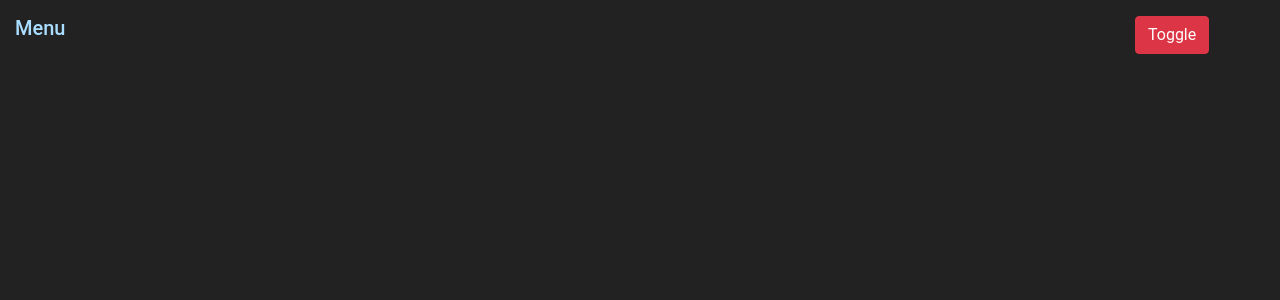
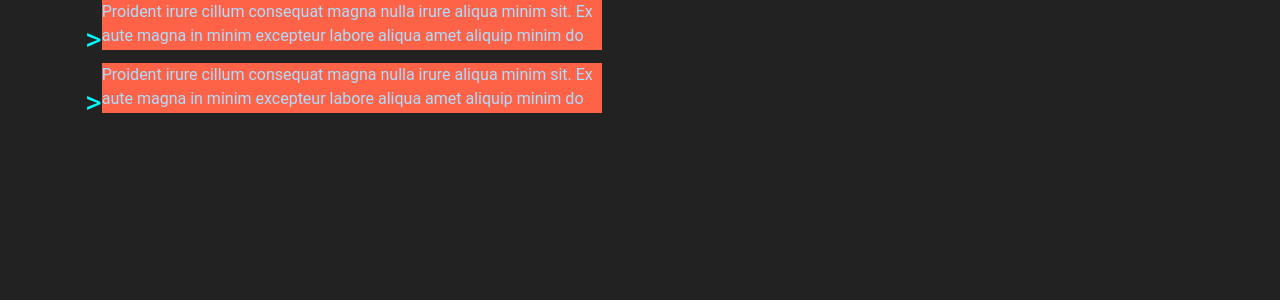
Before and after one commit to tomasz-konecki/react-webpack-scss, a React app: page / in a window 1280 px wide. Shown: the top 300 px of the page. Built offline with nearby package versions, Linux system fonts and the light colour scheme.

Commit message:
Updated code

```diff
--- a/src/App.js
+++ b/src/App.js
@@ -3,10 +3,11 @@ import "./scss/App.scss";
 import BootTest from "./components/BootTest";
 import ButtonTest from "./components/ButtonTest";
 import AnimatedMenu from "./components/AnimatedMenu";
+import AnimatedHeight from "./components/AnimatedHeight";
 
 const App = () => (
 	<div>
-		<AnimatedMenu />
+		<AnimatedHeight />
 	</div>
 );
 
--- a/src/components/AnimatedHeight.js
+++ b/src/components/AnimatedHeight.js
@@ -0,0 +1,47 @@
+import React, { Component } from "react";
+import "./AnimatedHeight.scss";
+
+class AnimatedHeight extends Component {
+	state = {
+		mangoClass: ""
+	};
+
+	handleClick = (e) => {
+		let mangoClass = this.state.mangoClass === "extended" ? "" : "extended";
+		this.setState({
+			mangoClass
+		});
+	};
+
+	render() {
+		return (
+			<div className="container">
+				<div className="icon" onClick={this.handleClick}>
+					>
+				</div>
+				<div className={[ "mango", this.state.mangoClass ].join(" ")}>
+					<p>
+						Proident irure cillum consequat magna nulla irure aliqua minim sit. Ex aute magna in minim excepteur labore
+						aliqua amet aliquip minim do fugiat occaecat ad. Lorem proident amet ea eu voluptate do laborum laborum
+						culpa occaecat. Consequat eu laborum aliqua esse duis elit anim excepteur laborum nulla voluptate. Qui minim
+						veniam labore enim minim ex consectetur ex fugiat excepteur adipisicing. Ipsum velit sint sunt in.
+					</p>
+				</div>
+				<br />
+				<div className="icon" onClick={this.handleClick}>
+					>
+				</div>
+				<div className={[ "mango", this.state.mangoClass ].join(" ")}>
+					<p>
+						Proident irure cillum consequat magna nulla irure aliqua minim sit. Ex aute magna in minim excepteur labore
+						aliqua amet aliquip minim do fugiat occaecat ad. Lorem proident amet ea eu voluptate do laborum laborum
+						culpa occaecat. Consequat eu laborum aliqua esse duis elit anim excepteur laborum nulla voluptate. Qui minim
+						veniam labore enim minim ex consectetur ex fugiat excepteur adipisicing. Ipsum velit sint sunt in.
+					</p>
+				</div>
+			</div>
+		);
+	}
+}
+
+export default AnimatedHeight;
--- /dev/null
+++ b/src/components/AnimatedHeight.scss
@@ -0,0 +1,23 @@
+.mango {
+	height: 50px;
+	width: 500px;
+	overflow: hidden;
+	display: inline-block;
+	background-color: tomato;
+	transition: height 1s;
+}
+
+.extended {
+	height: 200px;
+}
+
+.icon {
+	display: inline;
+	font-size: 2em;
+	transform: rotate(45deg);
+
+	color: cyan;
+	&:hover {
+		cursor: pointer;
+	}
+}
--- a/src/scss/App.scss
+++ b/src/scss/App.scss
@@ -1,5 +1,7 @@
 // @import "3rd/Reset.scss";
 // @import url("https://fonts.googleapis.com/css?family=Roboto+Condensed");
+
+@import url('/font-awesome-4.6.3/css/font-awesome.min.css');
 
 body {
 	background: #222;
```
